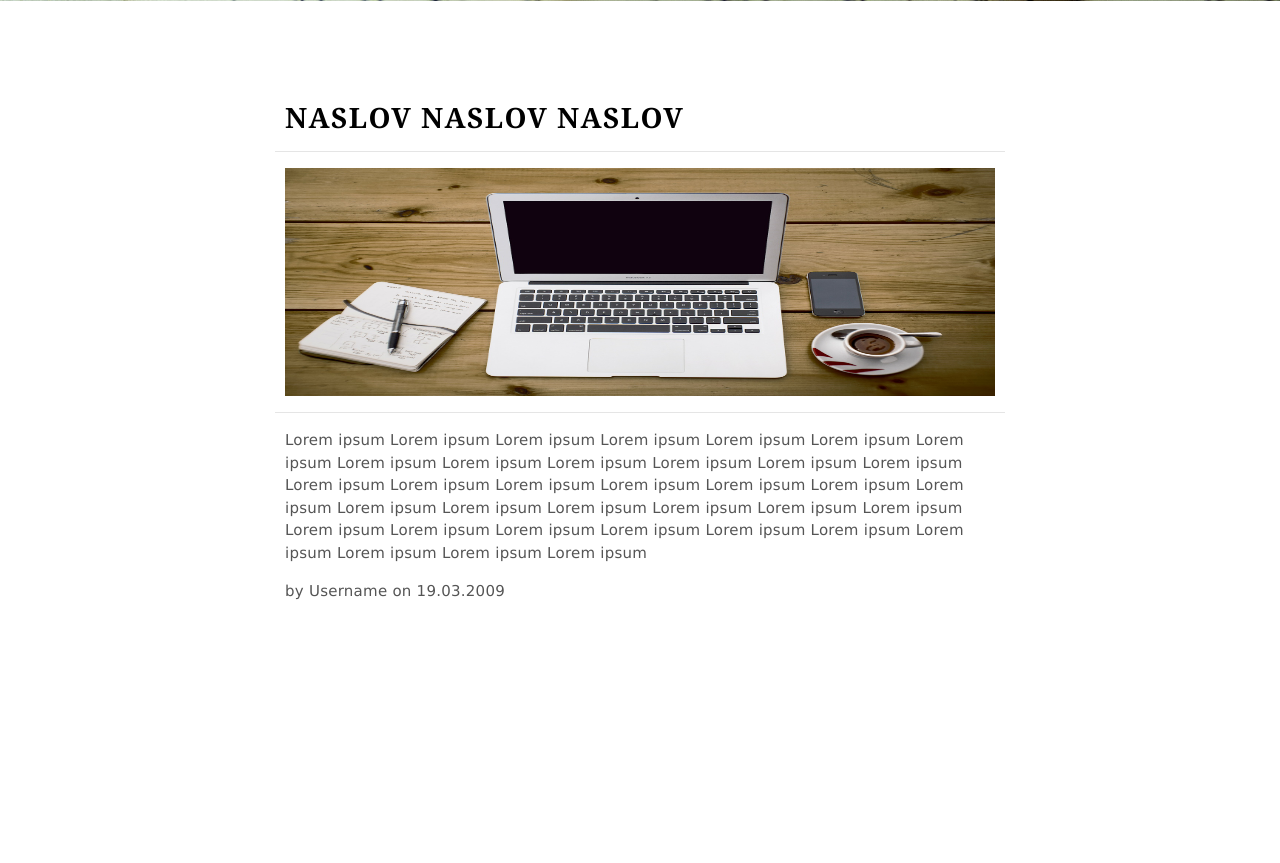
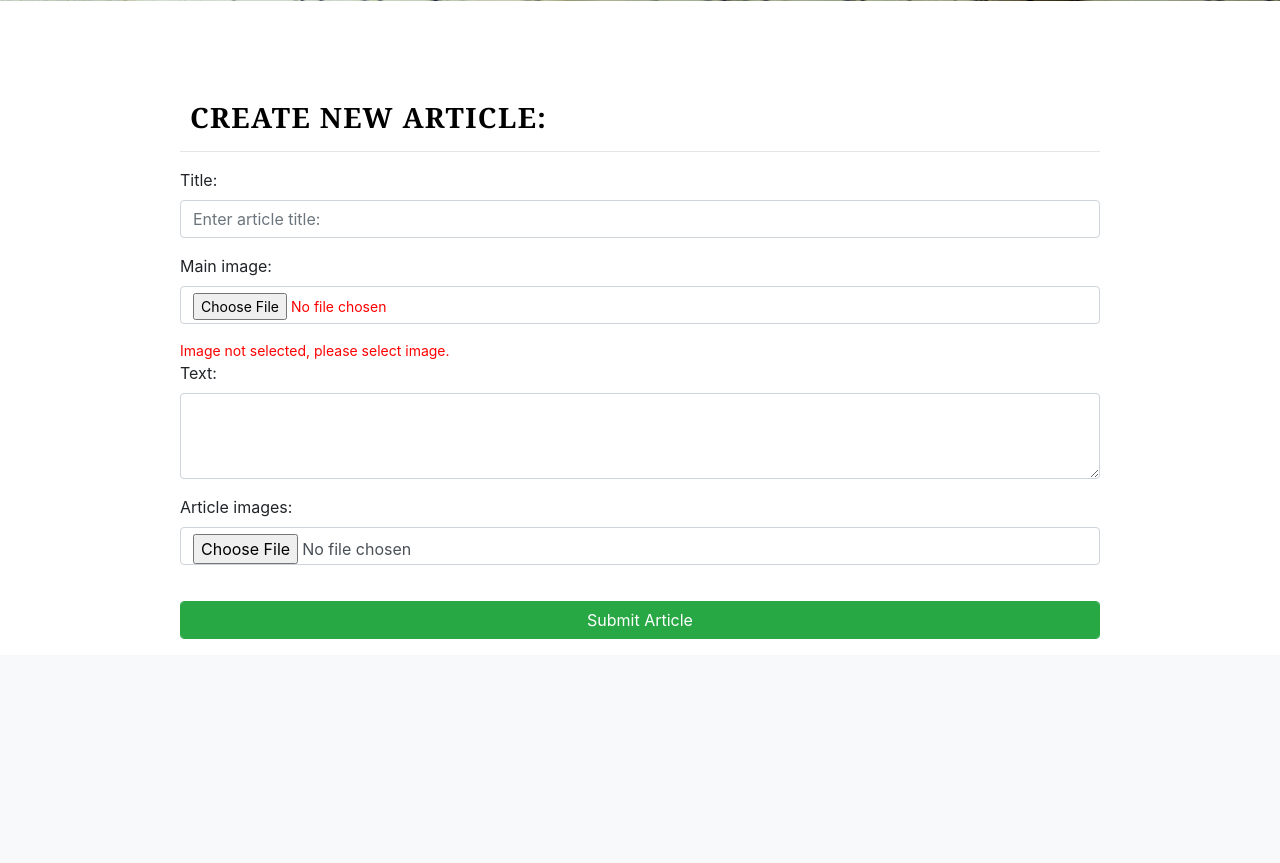
Before and after one commit to SimpleJack90/project, a PHP site: page /project/create_article.php in a window 1280 px wide. Shown: the part 423-1286 px from the top of the page. After the commit the page ends 1062 px from the top, so only its background shows below. Run offline with PHP 8.4, Linux system fonts and the light colour scheme; the visitor is signed in with stand-in values (Sample User, id 1).

Commit message:
From for create articles successfully implemented

```diff
--- a/assets/css/style.css
+++ b/assets/css/style.css
@@ -90,3 +90,34 @@ p {
     text-decoration: none;
 }
 /* Styles for login.php - beginning*/
+
+/* Styles for create_article.php - beginning*/
+
+input[type=file]{
+    display: inline;
+  }
+
+#image_preview{
+
+    padding: 10px;
+  }
+#image_preview img{
+    width: 200px;
+    padding: 5px;
+  }
+
+.val_error{
+    color:red;
+    font-size:14px;
+    border-width:1px solid red;
+}
+.val_success{
+    color:green;
+    font-size:14px;
+    border-color:1px solid green ;
+}
+.val_allowed{
+    color:orange;
+    font-size:14px;
+
+}
--- /dev/null
+++ b/assets/js/upload_article_imgs.js
@@ -0,0 +1,168 @@
+// if document ready do following
+
+$(document).ready(function(){
+
+
+    var id=2;
+    var i=1;
+    var body="";
+    var main_image="";
+    var title="";
+
+    //adding article images to preview and generating additional inputs
+    //also adding selectors to text area
+    $(document).on('change','.file_add',function(e){
+
+        $(this).after("<input name='file[]' type='file' id='file"+id+"' class='file_add form-control'/>");
+        $(this).attr('disabled',true);
+
+        $('#image_preview')
+        .append("<img width='200px' class='image_col' id='img"+i+"' height='200px' src='"+URL.createObjectURL(e.target.files[0])+"'>");
+        var tmpBody=$('#bodyArea').val()
+
+
+        $('#bodyArea').val(tmpBody+" img"+i);
+
+
+
+        id++;
+        i++;
+
+        console.log(e.target.files[0].name.length);
+    });
+    //clicking on images will remove them from preview div, textarea and will
+    //remove corresponding input
+    $(document).on('click','.image_col',function(){
+        var id="";
+
+        id=$(this).attr('id');
+
+
+        body= $('#bodyArea').val();
+        body=body.replace(id,'');
+        $('#bodyArea').val(body);
+
+        console.log(id);
+        id=id.substring(3);
+        console.log(id);
+
+
+        $(this).parent().siblings('.file_imgs').children('#file'+id).remove();
+        $(this).remove();
+
+
+        });
+
+         // main image validation
+        if(document.getElementById("front_image").files.length == 0){
+            $('#front_image_error').html("Image not selected, please select image.");
+            $('#front_image_error').addClass('val_error');
+            $('#front_image').addClass('val_error');
+
+        }
+        $("#front_image").change(function(e){
+
+        if(document.getElementById("front_image").files.length == 0){
+
+
+            $('#front_image_error').html("Image not selected, please select image.");
+            $('#front_image_error').addClass('val_error').removeClass('val_success');
+            $('#front_image').addClass('val_error').removeClass('val_success');
+        }
+        else{
+
+            $('#front_image_error').html("File successfully added");
+            $('#front_image_error').addClass('val_success').removeClass('val_error');
+            $('#front_image').removeClass('val_error').addClass('val_success');
+            main_image=event.target.files;
+        }
+
+        });
+
+        //Title validation
+        $("#title").on('focusout',function(){
+
+        var tmpTitle=$('#title').val();
+
+        if(tmpTitle.length==0){
+            $('#title_error').html("Title is required.").addClass('val_error').removeClass('val_success');
+            $('#title').addClass('val_error').removeClass('val_success');
+        }else if(tmpTitle.length>30){
+            $('#title_error').html("Title must have 30 characters or less.").addClass('val_error').removeClass('val_success');
+            $('#title').addClass('val_error').removeClass('val_success');
+        }
+        else {
+
+            title=tmpTitle;
+            $('#title_error').html("");
+            $('#title').removeClass('val_error').addClass('val_success');
+        }
+        console.log(tmpTitle);
+        console.log(tmpTitle.length);
+        });
+
+        //taking value of text area on focus and validation
+        $("#bodyArea").on('focusout',function(){
+        body=$('#bodyArea').val();
+
+       if(body.length>0)
+       {
+            $('#body_error').html('Text successfully added')
+            $('#body_error').removeClass('val_error').addClass('val_success').removeClass('val_allowed');
+        }
+        else {
+            $('#body_error').html('Text is optional');
+            $('#body_error').removeClass('val_error').removeClass('val_success').addClass('val_allowed');
+
+        }
+        });
+
+        //if everything is filled correctly
+   $('#submitArticle').on('click',function(e){
+
+    e.preventDefault();
+
+    if(title.length>0
+     && title.length<=30
+     && !jQuery.isEmptyObject(main_image)
+     && body.length>0
+
+
+    ){
+
+     $('#submitArticle').on('click' , function(e){
+
+         e.preventDefault();
+         var formData = new FormData($(this).parents('form')[0]);
+
+         $.ajax({
+             url: 'http://localhost/project/api/create_article_api.php',
+             type: 'POST',
+
+             xhr: function() {
+                 var myXhr = $.ajaxSettings.xhr();
+                 return myXhr;
+             },
+             success: function (data) {
+                 alert("Data Uploaded: "+data);
+             },
+             data: formData,
+             cache: false,
+             contentType: false,
+             processData: false
+         });
+         return false;
+     })
+
+
+     }else {
+         $('#page_error').html('Something went wrong, please fill form correctly.');
+         $('#page_error').addClass('val_error');
+     }
+
+
+});
+
+
+
+});
--- a/main/create_article.php
+++ b/main/create_article.php
@@ -13,6 +13,7 @@ if(!$session->checkSession()) header('Location: articles.php');
 
 
 <link rel="stylesheet" href="https://stackpath.bootstrapcdn.com/bootstrap/4.1.3/css/bootstrap.min.css" integrity="sha384-MCw98/SFnGE8fJT3GXwEOngsV7Zt27NXFoaoApmYm81iuXoPkFOJwJ8ERdknLPMO" crossorigin="anonymous">
+
 <link rel="stylesheet" href="../assets/css/style.css">
 </head>
 <body>
@@ -36,33 +37,62 @@ require_once '../navigation/nav_bar.php';
 <div class="container">
 <div class="row">
 
-    <div class="col-md-2 col-sm-2"></div>
-    <div class="col-md-8 col-sm-8">
+    <div class="col-md-1 col-sm-1"></div>
+    <div class="col-md-10 col-sm-10">
 
 
-    <h1>Naslov naslov naslov</h1>
+    <h1>Create new Article:</h1>
     <hr>
-    <div  class="img-wrap">
-        <img class="img-fluid"  src="../assets/images/collection/home-office-336378_1920.jpg">
-    </div>
+    <div id="page_error">
 
-    <div class="text-wrap">
-        <hr>
-    <p>Lorem ipsum Lorem ipsum Lorem ipsum Lorem ipsum Lorem ipsum Lorem ipsum
-    Lorem ipsum Lorem ipsum Lorem ipsum Lorem ipsum Lorem ipsum Lorem ipsum
-    Lorem ipsum Lorem ipsum Lorem ipsum Lorem ipsum Lorem ipsum Lorem ipsum
+        </div>
+    <form id="article-form" action="http://localhost/project/api/create_article_api.php" method="post" enctype="multipart/form-data">
+        <div class="form-group">
+            <label for="title">Title:</label>
+            <input type="text" name="title" class="form-control" id="title" placeholder="Enter article title:">
+        </div>
+        <div id="title_error">
 
-    Lorem ipsum Lorem ipsum Lorem ipsum Lorem ipsum Lorem ipsum Lorem ipsum
-    Lorem ipsum Lorem ipsum Lorem ipsum Lorem ipsum Lorem ipsum Lorem ipsum
-    Lorem ipsum Lorem ipsum Lorem ipsum Lorem ipsum Lorem ipsum Lorem ipsum </p>
+        </div>
 
-    <p>by Username on 19.03.2009</p>
+        <div class="form-group">
+            <label for="front_image">Main image:</label>
+            <input type="file" name="main_image" class="form-control" id="front_image" placeholder="Upload front image:">
+        </div>
+        <div id="front_image_error">
+
+        </div>
+
+        <div class="form-group">
+        <label for="bodyArea">Text:</label>
+        <textarea class="form-control" name="body" id="bodyArea" rows="3"></textarea>
+        </div>
+        <div id="body_error">
+
+        </div>
+
+        <div class="form-group file_imgs">
+            <label for="file0">Article images:</label>
+            <input name="file[]" type="file" id="file1"class='file_add form-control' />
+        </div>
+
+        <div id="image_collection_error">
+
+        </div>
+        <div  id="image_preview">
+
+        </div class="form-group">
+        <div >
+        <input type="submit" id="submitArticle" class="btn btn-success btn-block form-control" name='submitArticle' value="Submit Article"/>
+        </div>
+    </form>
+
+
+
 
 
     </div>
-
-    </div>
-    <div class="col-md-2 col-sm-2"></div>
+    <div class="col-md-1 col-sm-1"></div>
 
 
 </div>
@@ -72,9 +102,14 @@ require_once '../navigation/nav_bar.php';
 
 
 
-<script src="https://code.jquery.com/jquery-3.3.1.slim.min.js" integrity="sha384-q8i/X+965DzO0rT7abK41JStQIAqVgRVzpbzo5smXKp4YfRvH+8abtTE1Pi6jizo" crossorigin="anonymous"></script>
+<script
+  src="https://code.jquery.com/jquery-3.4.1.min.js"
+  integrity="sha256-CSXorXvZcTkaix6Yvo6HppcZGetbYMGWSFlBw8HfCJo="
+  crossorigin="anonymous"></script>
 <script src="https://cdnjs.cloudflare.com/ajax/libs/popper.js/1.14.3/umd/popper.min.js" integrity="sha384-ZMP7rVo3mIykV+2+9J3UJ46jBk0WLaUAdn689aCwoqbBJiSnjAK/l8WvCWPIPm49" crossorigin="anonymous"></script>
 <script src="https://stackpath.bootstrapcdn.com/bootstrap/4.1.3/js/bootstrap.min.js" integrity="sha384-ChfqqxuZUCnJSK3+MXmPNIyE6ZbWh2IMqE241rYiqJxyMiZ6OW/JmZQ5stwEULTy" crossorigin="anonymous"></script>
+
+<script type="text/javascript" src="../assets/js/upload_article_imgs.js"></script>
 </body>
 
 </html>
```
Also changed, not shown: api/create_article_api.php (added, +18 -0 lines).
